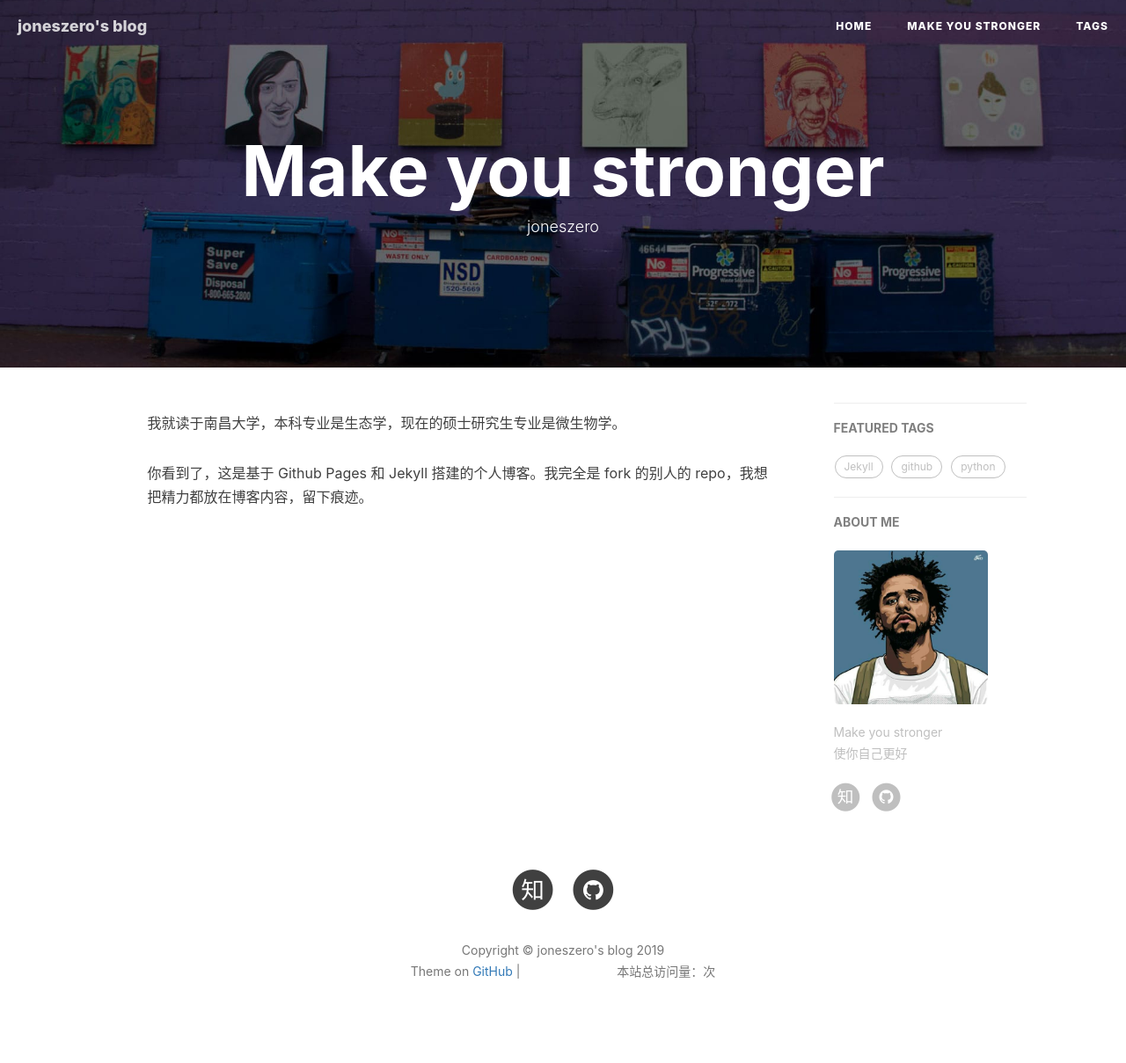
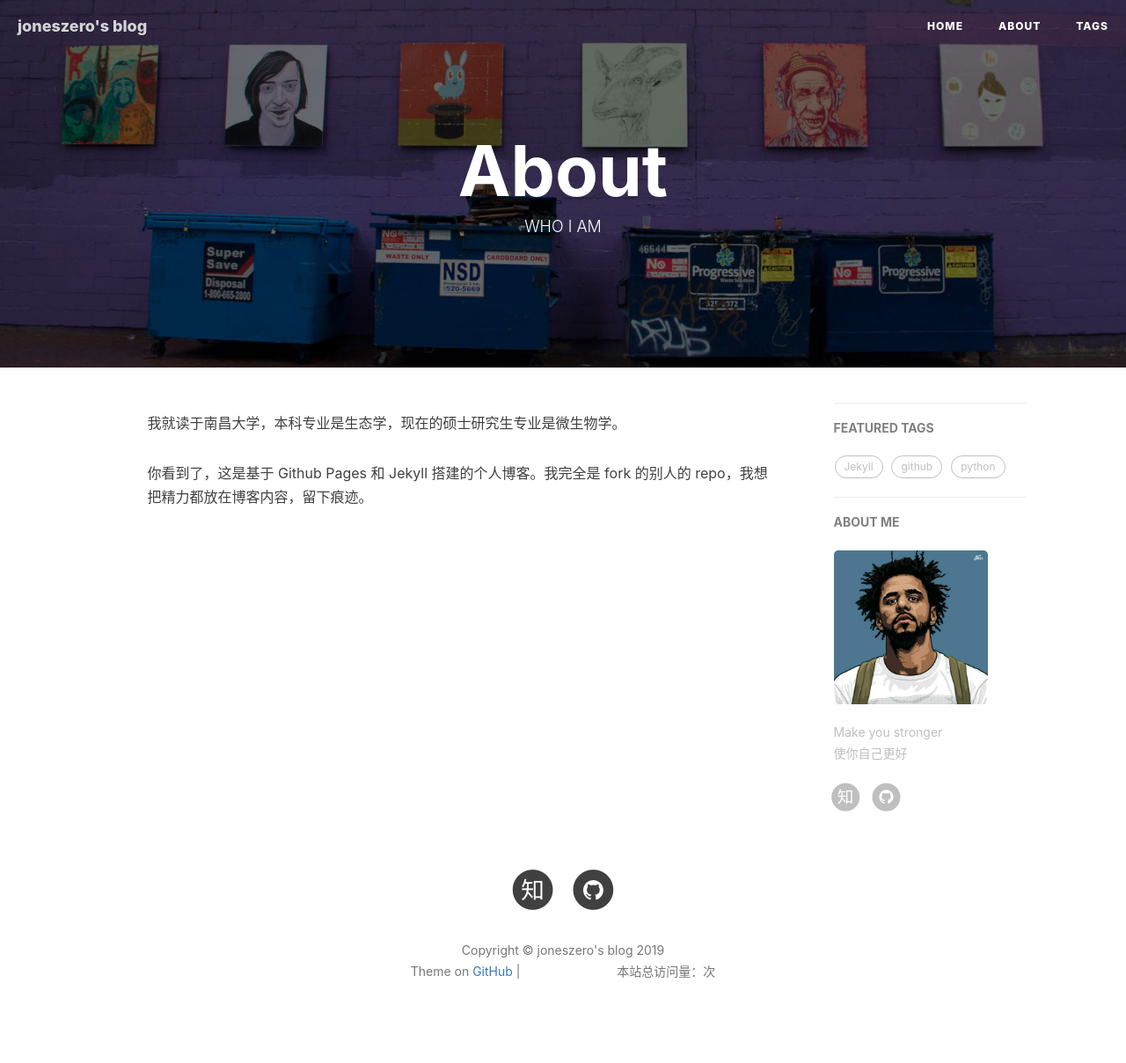
Before and after one commit to Joneszero/Joneszero.github.io, a Jekyll site: the page built from about.html, in a window 1280 px wide. Shown: the whole page at 88% size. Built offline with Jekyll 4.4.1, drawn with Linux system fonts in a browser that asks for light colours; nearby versions of some CDN libraries; comment, search, counter and statistics services are not loaded; grey boxes are pictures that could not be loaded.

Commit message:
Update about.html

```diff
--- a/about.html
+++ b/about.html
@@ -1,8 +1,9 @@
 ---
 layout: page
-title: "Make you stronger"
-description: "joneszero"
+title: "About"
+description: "WHO I AM"
 header-img: "img/about.jpg"
+multilingual: true
 ---
 
 <!-- Language Selector -->
```
